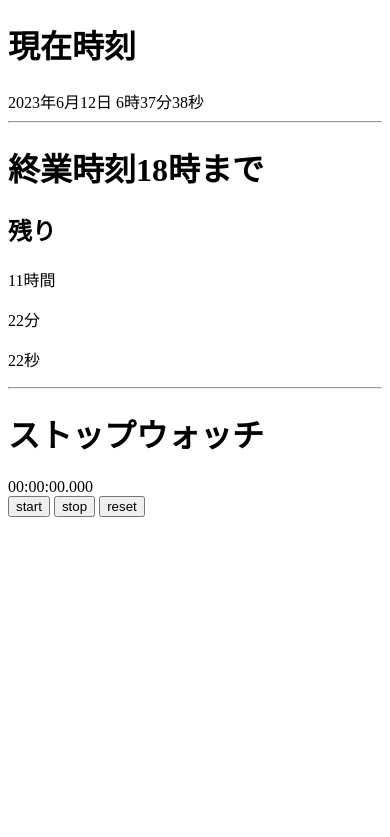
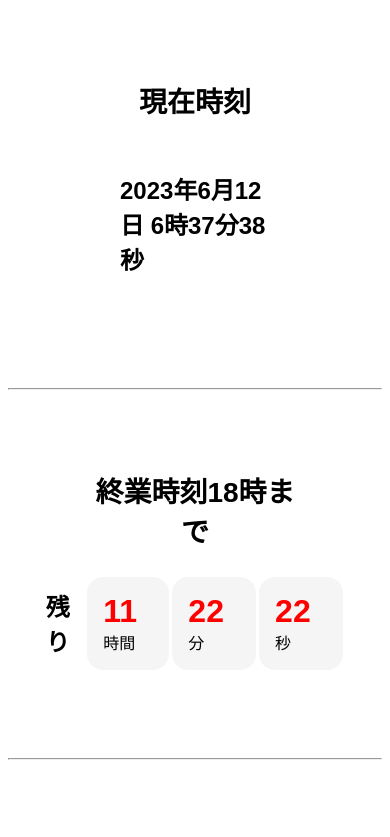
Before and after one commit to Yota-Okabe/digital_clock2, a plain HTML site: page index.html in a window 390 px wide. Shown: the top 837 px of the page. Drawn offline with Linux system fonts and the light colour scheme.

Commit message:
.css　esponsive対応

```diff
--- a/index.html
+++ b/index.html
@@ -3,6 +3,7 @@
 <head>
     <meta charset="UTF-8">
     <meta name="viewport" content="width=device-width, initial-scale=1.0">
+    <link rel="stylesheet" href="./style.css">
     <title>digital_clock</title>
 </head>
 
--- a/style.css
+++ b/style.css
@@ -59,3 +59,55 @@ html, body {
     border-color: gray;
     margin: 1rem 0.5rem 0.5rem 0.5rem;
 }
+
+/* レスポンシブ "iPhone XR" */
+@media screen and (max-width:780px) {
+
+    body {
+        width: auto;
+    }
+
+    h1 {
+        text-align: center;
+        font-size: 28px;
+    }
+
+    .time-container {
+    display: flex;
+    flex-direction: row;
+    justify-content: center;
+    align-items: center;
+    }
+
+    .time {
+    margin: .1rem;
+    background-color: whitesmoke;
+    border-radius: 1rem;
+    padding: 1rem;
+}
+
+    #hour,#min,#sec {
+    font-size: 2rem;
+    }
+
+    .stop-container {
+    display: flex;
+    flex-direction: column;
+    justify-content: center;
+    align-items: center;
+    }
+
+    #now {
+    font-size: 1.5rem;
+    font-weight: bold;
+    }
+
+    #start,#stop,#reset {
+    font-size: 1rem;
+    margin: 0.5rem 0.1rem 0.1rem 0.1rem;
+    }
+
+    #time {
+        font-size: 2.5rem;
+    }
+}
```
